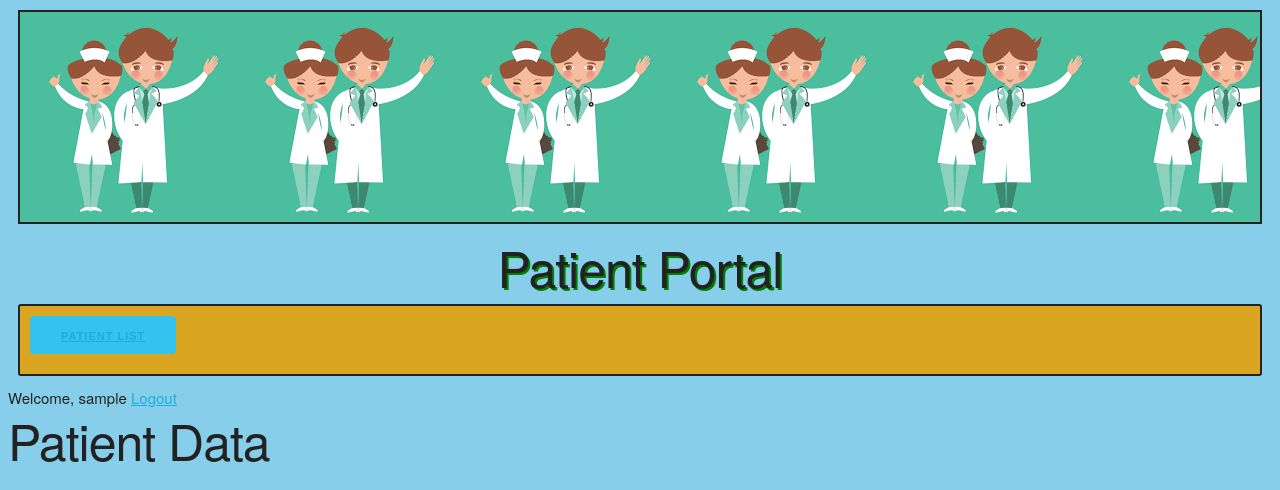
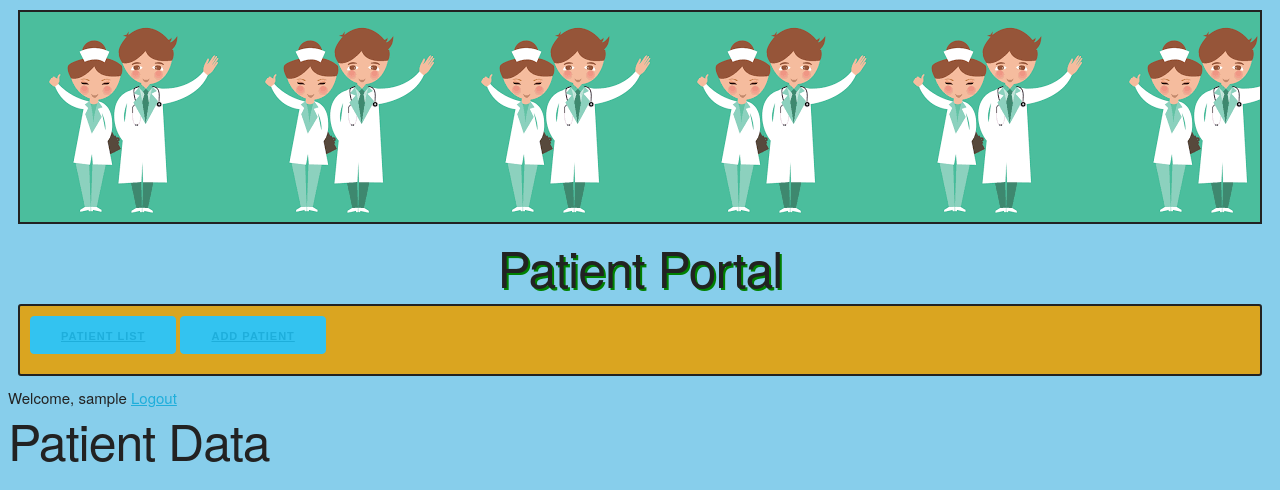
Before and after one commit to choudharyus/project-4, a Django app: page / in a window 1280 px wide. Shown: the top 490 px of the page. Run offline with Django 3.2, Linux system fonts and the light colour scheme; the visitor is signed in with stand-in values (Sample User, id 1); data that the repository does not hold is empty.

Commit message:
update done

```diff
--- a/PatientPortal_django/patientportal/templates/patientportal/base.html
+++ b/PatientPortal_django/patientportal/templates/patientportal/base.html
@@ -20,6 +20,8 @@
     <nav>
       <div class="btnContainer">
         <button class="button-primary"><a href="{% url 'patient_list' %}">Patient List</a></button>
+        <button class="button-primary"><a href="{% url 'patient_create' %}">Add Patient</a></button>
+
       </div>
 
         <div class="user-info">
--- a/PatientPortal_django/patientportal/templates/patientportal/patient_list.html
+++ b/PatientPortal_django/patientportal/templates/patientportal/patient_list.html
@@ -20,6 +20,7 @@
         <td>{{ patient.phone }}</td>
         <td>{{ patient.medication }}</td>
         <td>{{ patient.diagnosis }}</td>
+        <td><button class="button-primary"><a href="{% url 'patient_edit' pk=patient.id %}">Edit Patient</a></button></td>
     </tr>
     {% endfor %}
 </table>
--- a/PatientPortal_django/patientportal/urls.py
+++ b/PatientPortal_django/patientportal/urls.py
@@ -2,5 +2,8 @@ from django.urls import path
 from .import views
 
 urlpatterns = [
-    path('', views.patient_list, name='patient_list')
+    path('', views.patient_list, name='patient_list'),
+    path('patient/new', views.patient_create, name='patient_create'),
+    path('patient/<int:pk>/edit', views.patient_edit, name='patient_edit'),
+
 ]
--- a/PatientPortal_django/patientportal/views.py
+++ b/PatientPortal_django/patientportal/views.py
@@ -2,9 +2,33 @@ from django.shortcuts import render, redirect
 from django.shortcuts import render
 from .models import Patient
 from django.contrib.auth.decorators import login_required
+from .forms import PatientForm
 
 
 @login_required
 def patient_list(request):
     patients = Patient.objects.all()
     return render(request, 'patientportal/patient_list.html', {'patients': patients})
+
+
+def patient_create(request):
+    if request.method == 'POST':
+        form = PatientForm(request.POST)
+        if form.is_valid():
+            patient = form.save()
+            return redirect('patient_list')
+    else:
+        form = PatientForm()
+    return render(request, 'patientportal/patient_form.html', {'form': form})
+
+
+def patient_edit(request, pk):
+    patient = Patient.objects.get(id=pk)
+    if request.method == "POST":
+        form = PatientForm(request.POST, instance=patient)
+        if form.is_valid():
+            patient = form.save()
+            return redirect('patient_list')
+    else:
+        form = PatientForm(instance=patient)
+    return render(request, 'patientportal/patient_form.html', {'form': form})
```
Also changed, not shown: PatientPortal_django/patientportal/forms.py (added, +12 -0 lines), PatientPortal_django/patientportal/templates/patientportal/patient_form.html (added, +8 -0 lines), PatientPortal_django/patientportal/models.py (line endings or trailing spaces), PatientPortal_django/patientportal/static/css/images2.jpeg (deleted), PatientPortal_django/patientportal/static/css/images3.jpeg (deleted), PatientPortal_django/patientportal/static/css/images4.jpeg (deleted), PatientPortal_django/patientportal/static/css/images5.jpeg (deleted), PatientPortal_django/patientportal/static/css/images6.png (deleted), PatientPortal_django/patientportal/static/css/images7.png (deleted), 1 other file.
